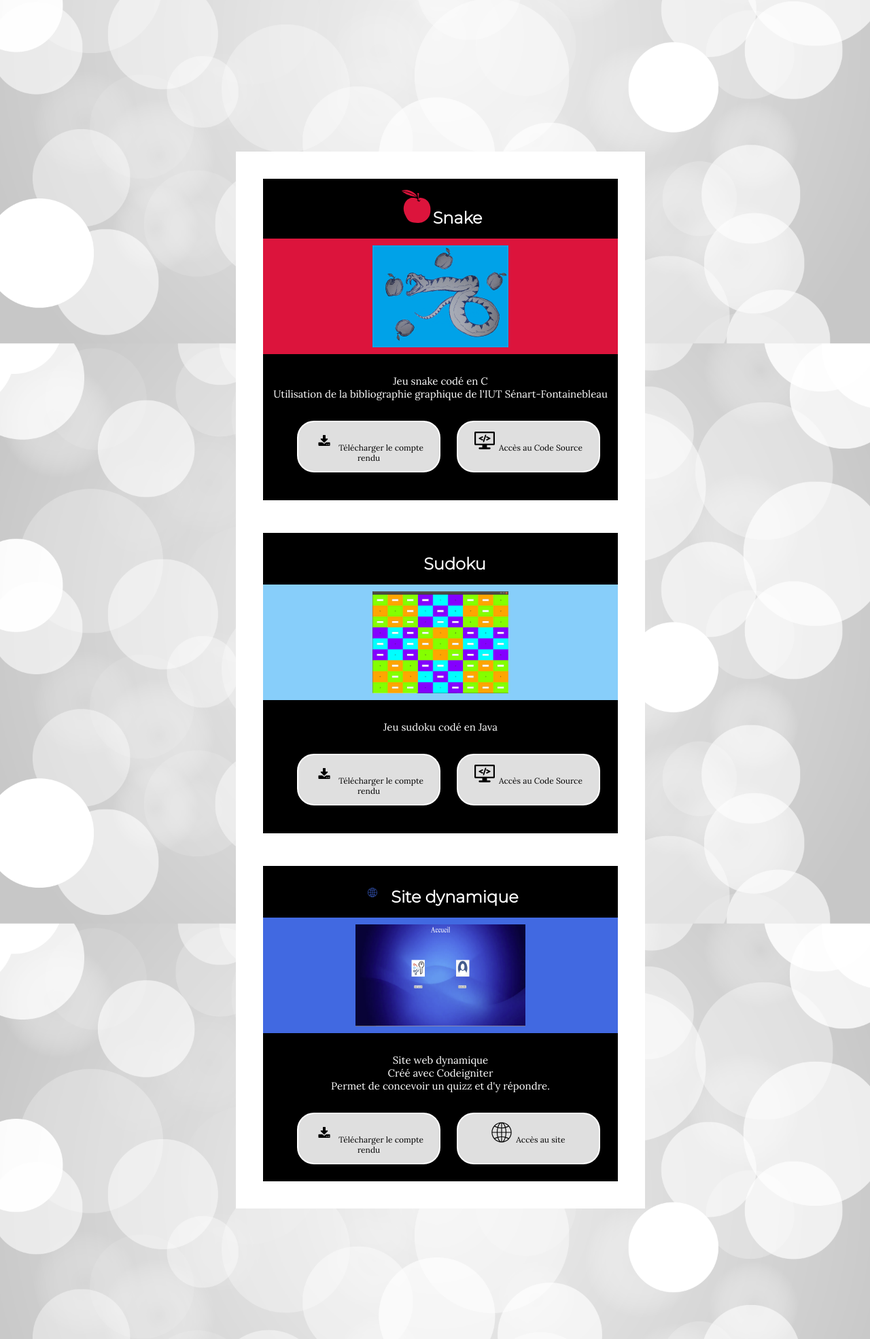
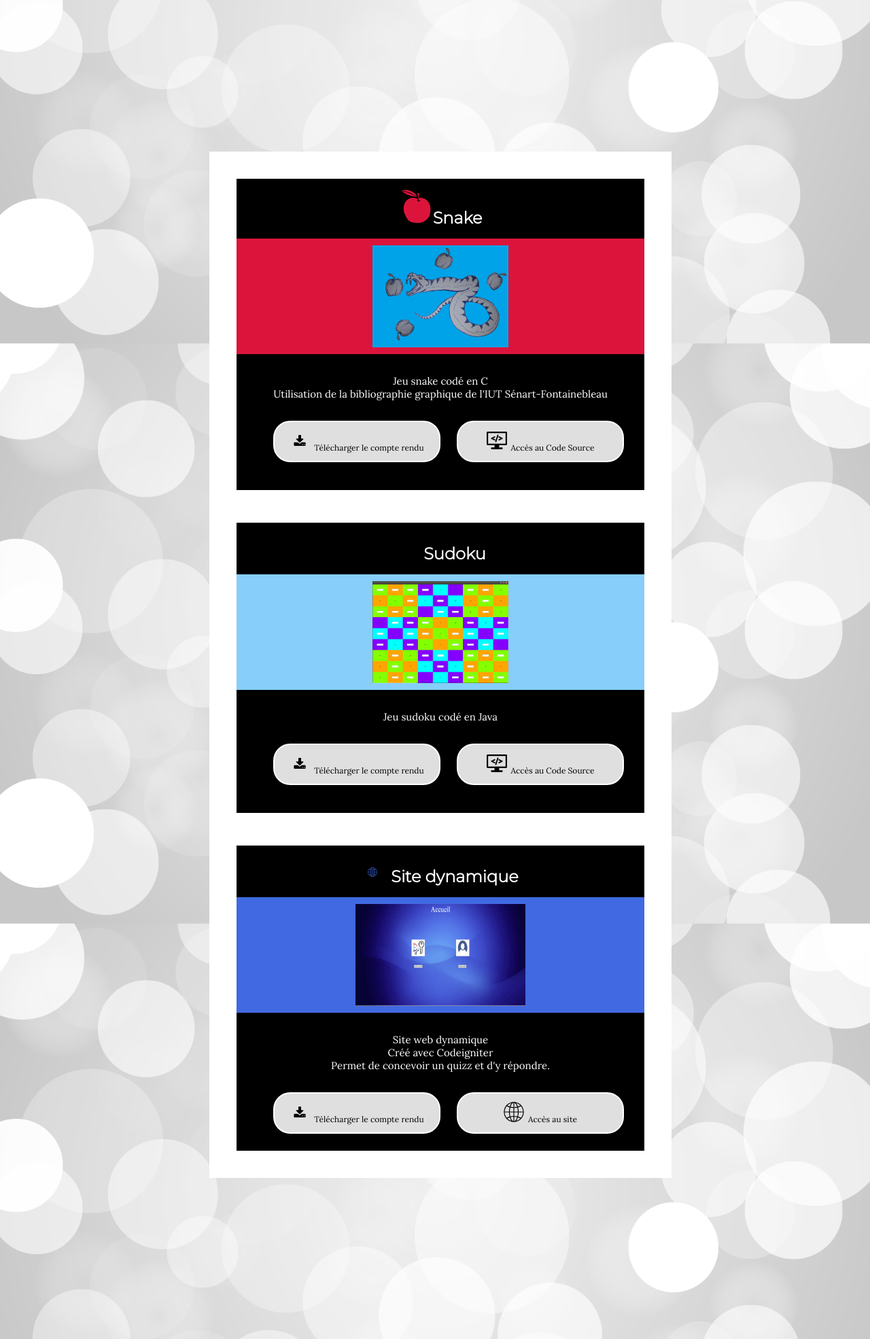
Before and after one commit to LucasBruton/Portfolio2.0, a PHP site: page / in a window 1280 px wide. Shown: the part 2908-4878 px from the top of the page at 68% size. Run offline with PHP 8.4, Linux system fonts and the light colour scheme.

Commit message:
Update index.css

```diff
--- a/css/index.css
+++ b/css/index.css
@@ -141,6 +141,7 @@ header a:hover, .icon-bar a:hover {
 	margin-bottom: 20em;
 }
 .contenu {
+	width: 60%;
 	max-width: 30em;
 	padding: 2em;
 	background-color: white;
```
